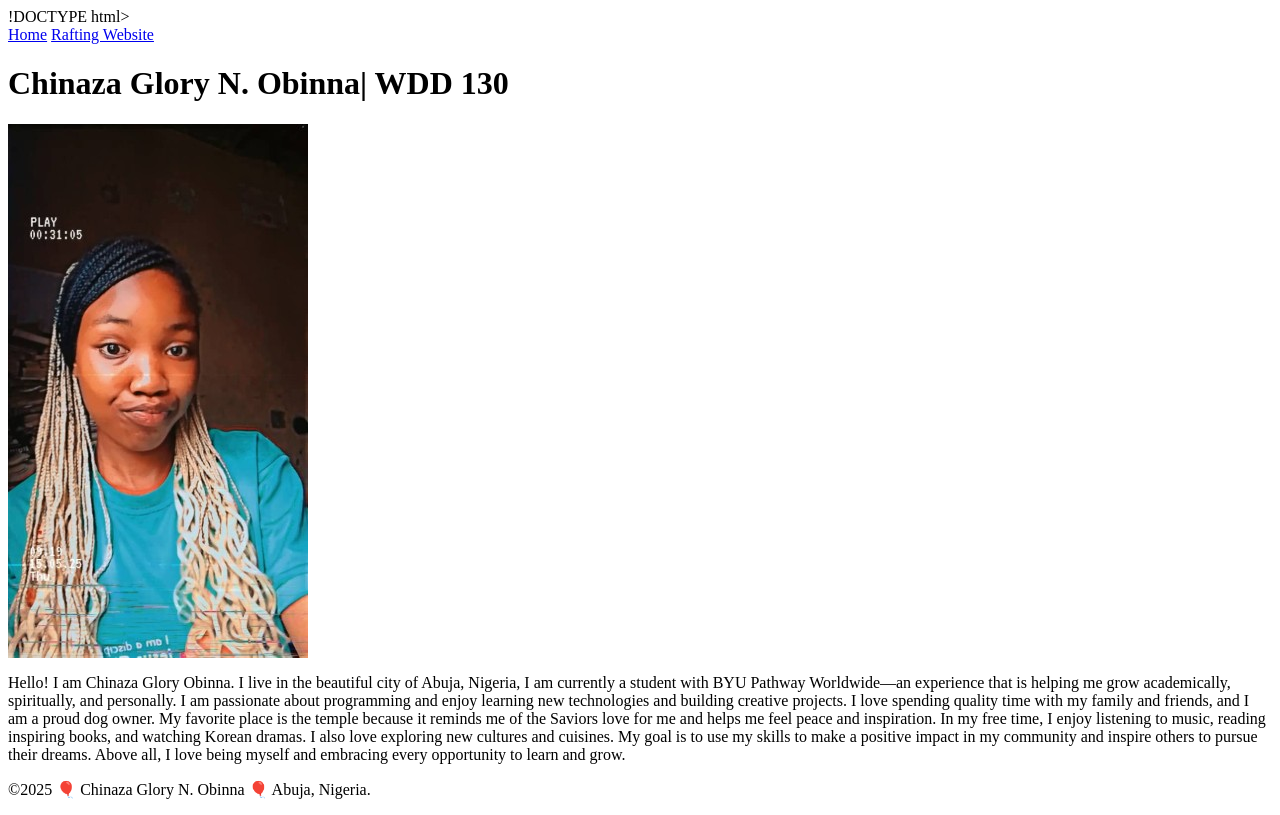
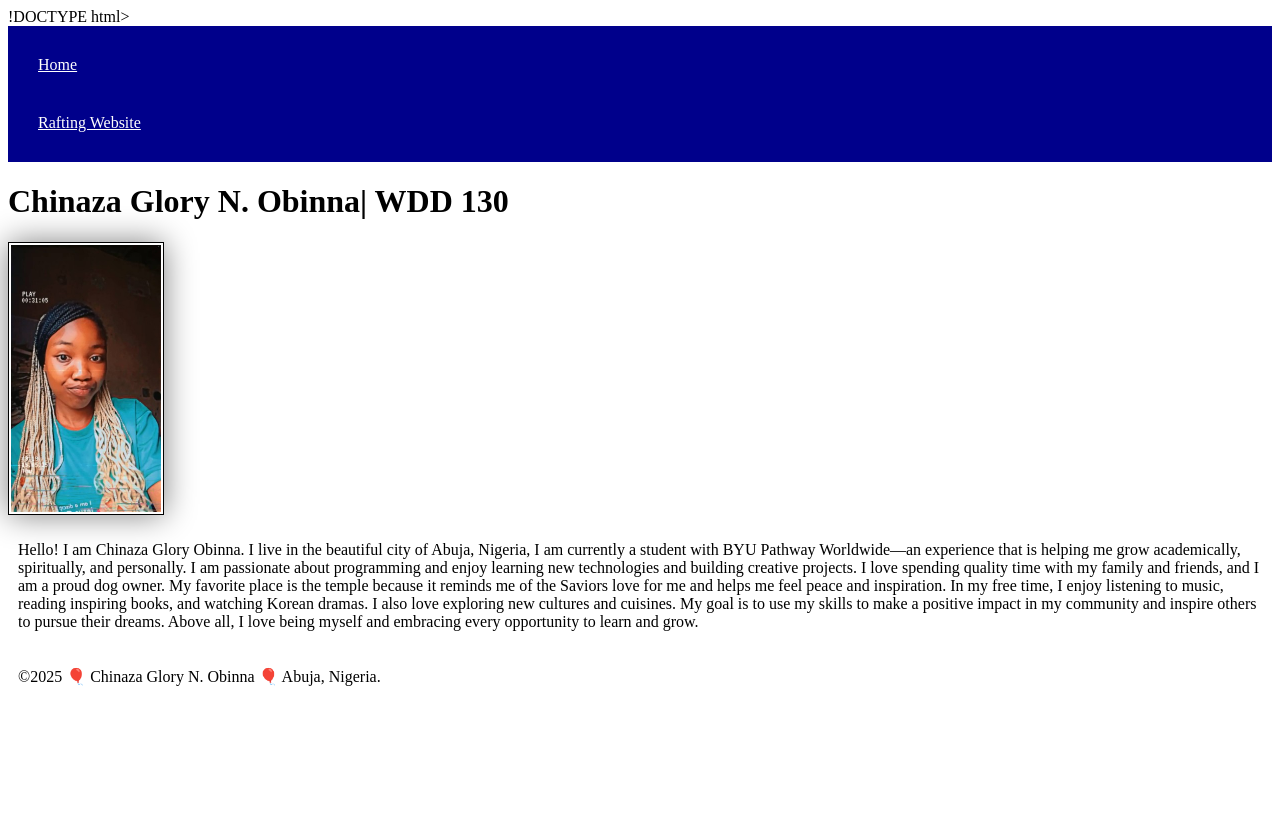
Before and after one commit to obinnaglory/wdd130, a plain HTML site: page index.html in a window 1280 px wide. Drawn offline with Linux system fonts and the light colour scheme.

Commit message:
new adjustments made

```diff
--- a/index.html
+++ b/index.html
@@ -4,6 +4,7 @@
     <meta charset="UTF-8">
     <meta name="viewport" content="with=device-width, initial-scale=1.0">
     <title>Chinaza Glory Obinna|WDD 130</title>
+    <link rel="stylesheet" href="styles/styles.css">
 </head>
 <body>
     <header>
--- /dev/null
+++ b/styles/styles.css
@@ -0,0 +1,19 @@
+nav{
+    background-color: darkblue;
+    padding: 10px
+}
+nav a{
+    color: white;
+    display: block;
+    padding: 20px;
+}
+img{
+    width: 150px;
+    height: auto;
+    border: 1px solid black;
+    padding: 2px;
+    box-shadow: 0 0 30px gray;
+}
+p{
+    padding: 10px;
+}
```
